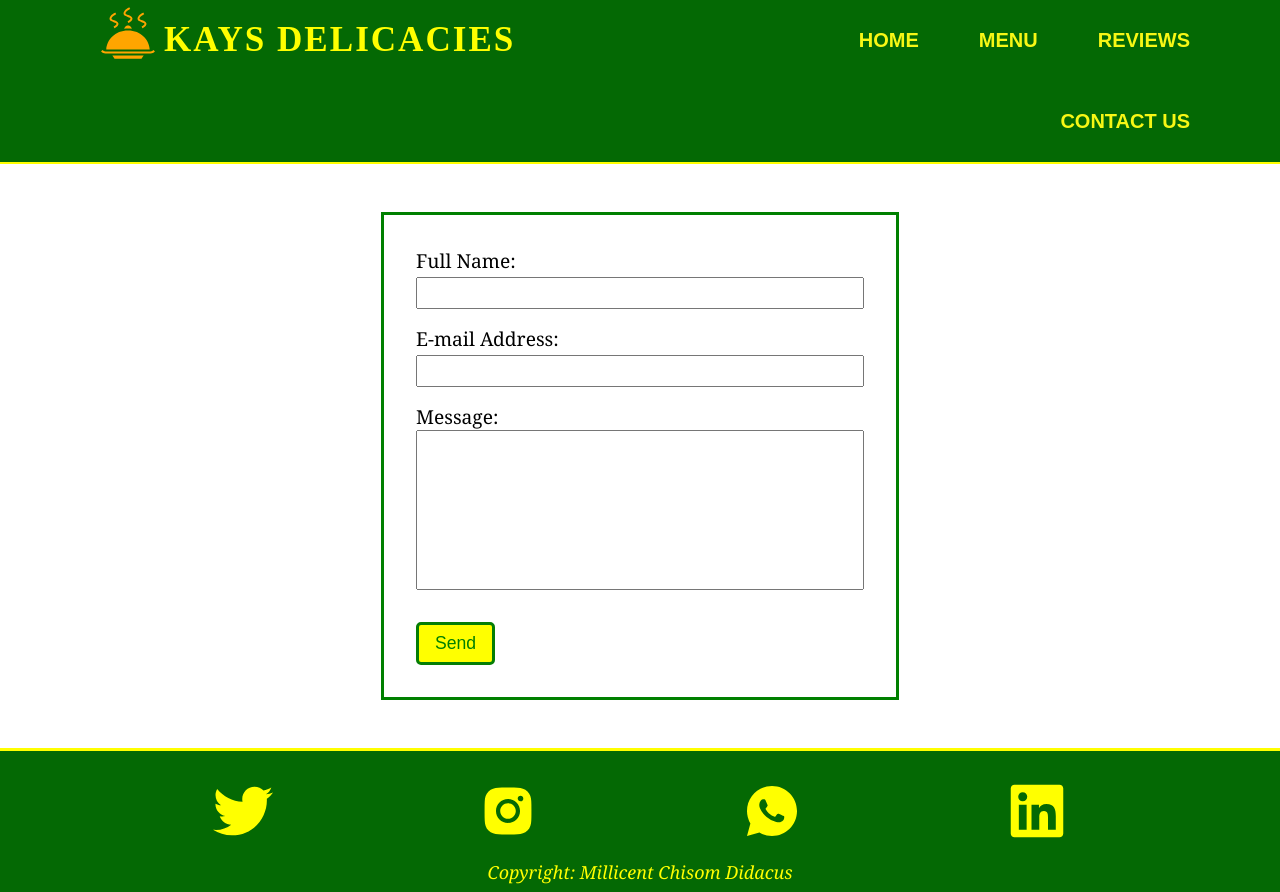
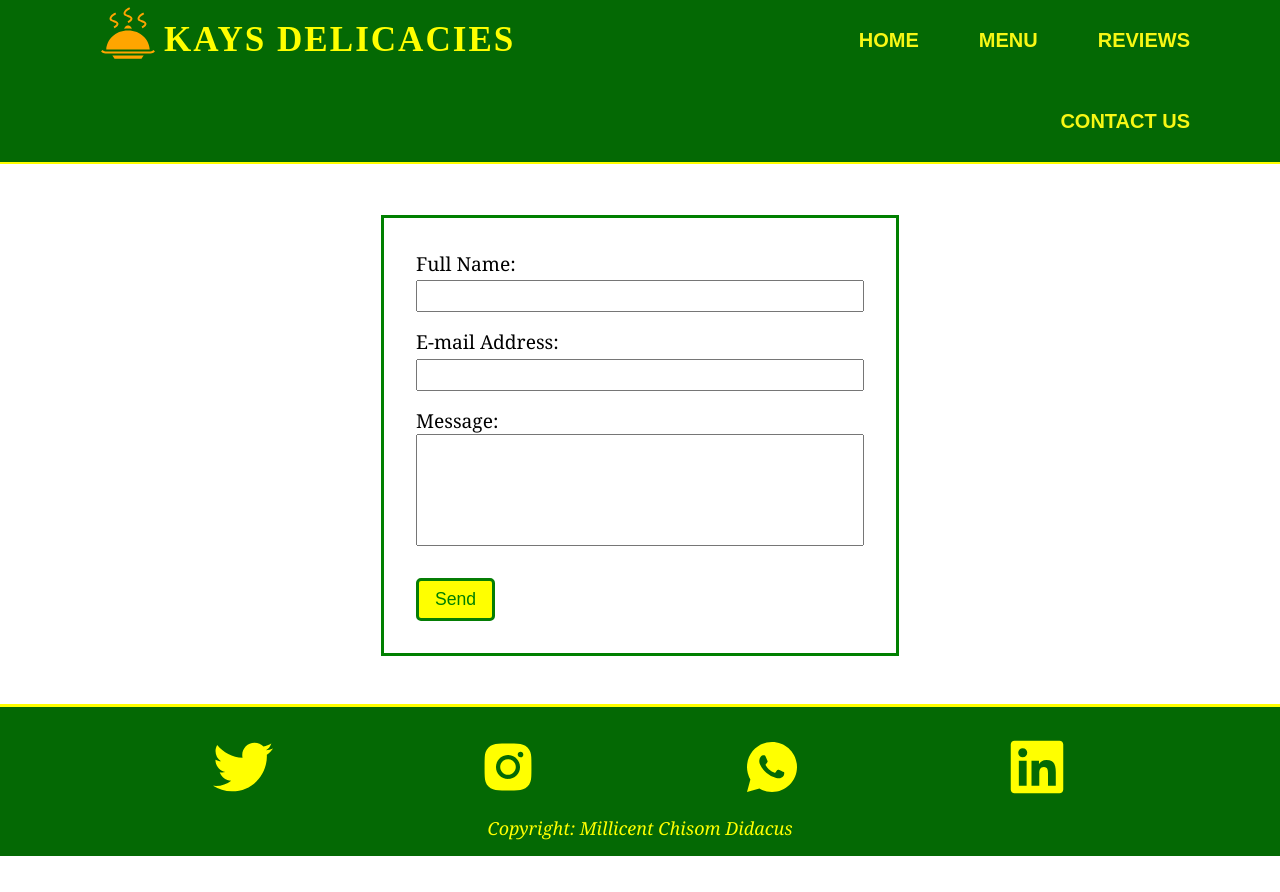
Before and after one commit to Mimi-CENT/CFG-React-Project_April_2023, a React (Create React App) app in the folder kays-delicacies/: page /contactus in a window 1280 px wide. After the commit the page ends 856 px from the top, so only its background shows below. Built offline with nearby package versions, Linux system fonts and the light colour scheme.

Commit message:
Slight modifications

```diff
--- a/kays-delicacies/src/Components/ContactUs.js
+++ b/kays-delicacies/src/Components/ContactUs.js
@@ -6,8 +6,6 @@ const ContactUs = () => {
     <div>
       <form className='form'>
         <div className='form-control'>
-          {/* <label htmlFor='firstName'>First Name: </label>
-          <input type='text' id='firstName' name='firstName'/> */}
           <label htmlFor='fullName'>Full Name: </label>
           <input type='text' id='fullName' name='fullName'/>
           <label htmlFor='email'>E-mail Address: </label>
--- a/kays-delicacies/src/Components/Home.js
+++ b/kays-delicacies/src/Components/Home.js
@@ -1,6 +1,7 @@
 import React from 'react'
 import { useNavigate } from "react-router-dom"
-import HomePageImage from './Images/home-page-copy.jpg'
+import HomePageImage from './Home_Image/home-page-copy.jpg'
+import '../Styles/Home.css'
 
 const Home = () => {
 
--- a/kays-delicacies/src/Styles/ContactUs.css
+++ b/kays-delicacies/src/Styles/ContactUs.css
@@ -3,7 +3,7 @@
     border: 3px solid green;
     display: inline-block;
     text-align: left;
-    margin-top: 3rem;
+    margin-top: 3.2rem;
 }
 
 .form-control label{
@@ -29,11 +29,12 @@
 }
 
 .form-control textarea{
-    height: 10rem;
+    height: 7rem;
     width: 28rem;
     padding: 1rem;
     font-size: 1rem;
     display: block;
+    /* To disable textarea from being resized */
     resize: none;
 }
 
--- a/kays-delicacies/src/Styles/Footer.css
+++ b/kays-delicacies/src/Styles/Footer.css
@@ -1,8 +1,8 @@
 .footer-container{
-    bottom: 0;
+    margin-bottom: 0;
     background-color: rgb(4, 105, 4);
     width: 100%;
-    height: 18vh;
+    height: 19vh;
     text-align: center;
     border-top: 3px solid yellow;
 }
--- a/kays-delicacies/src/Styles/Review.css
+++ b/kays-delicacies/src/Styles/Review.css
@@ -1,24 +1,18 @@
 
 .review-heading{
     letter-spacing: 1px;
-    margin: 30px 0px;
+    margin: 45px 0px;
     padding: 10px 20px;
     display: flex;
     flex-direction: column;
     justify-content: center;
     align-items: center;
 }
-.review-heading h1{
-    font-size: 2.2rem;
-    font-weight: 550;
-    background-color: rgb(251, 251, 31);
-    color: green;
-    padding: 10px 20px;
-}
+
 .review-heading span{
     font-size: 25px;
     color: #252525;
-    margin-bottom: 10px;
+    margin-bottom: 7px;
     letter-spacing: 2px;
     text-transform: uppercase;
 }
```
